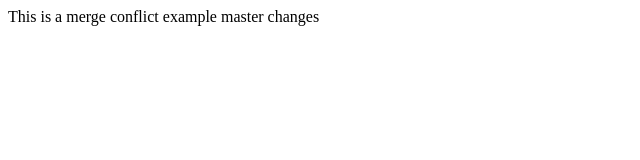
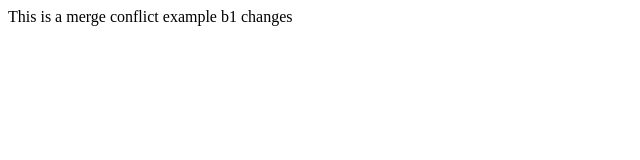
Before and after one commit to md-kasim-nrl/merge, a plain HTML site: page index.html in a window 1280 px wide. Shown: the full height of the page, 0-640 px from the left. Drawn offline with Linux system fonts and the light colour scheme.

Commit message:
b1 changes

```diff
--- a/index.html
+++ b/index.html
@@ -2,5 +2,5 @@
 <head>
 This is a merge conflict example
 <body>
-master changes
+b1 changes
 </html>
```
